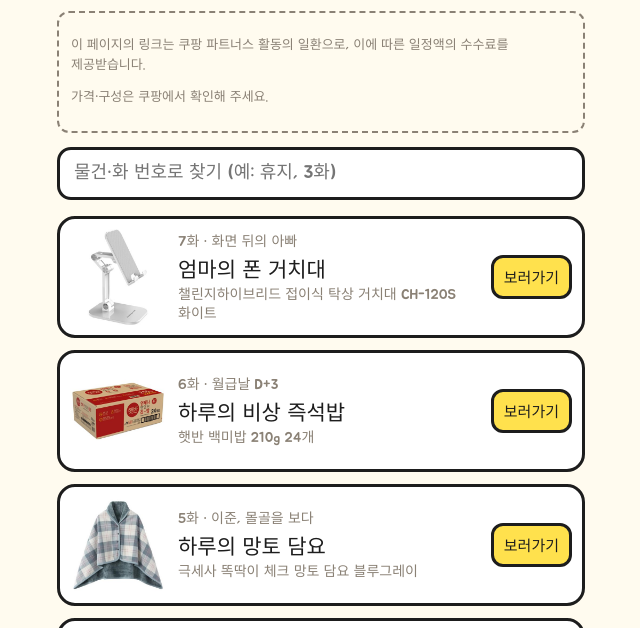
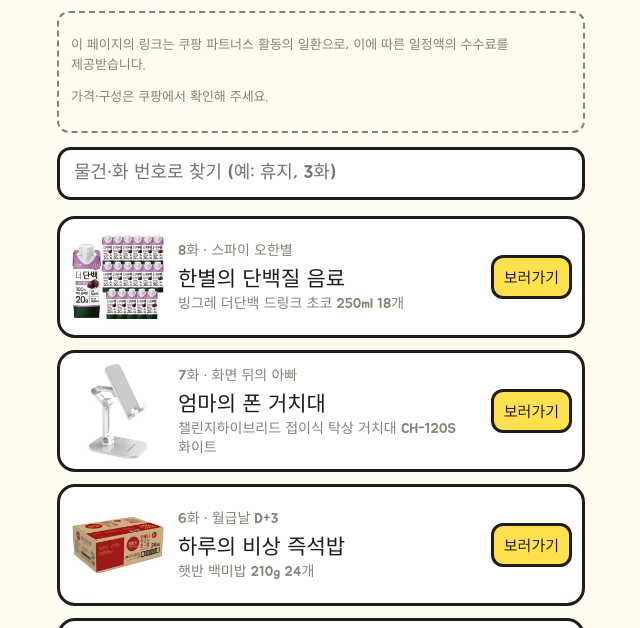
Before and after one commit to rocodrama/harusari-links, a plain HTML site: page index.html in a window 1280 px wide. Shown: the part 102-730 px from the top of the page, without its empty margins (319-959 px from the left). Drawn offline with Linux system fonts and the light colour scheme.

Commit message:
8화 스파이 오한별 추가

```diff
--- a/index.html
+++ b/index.html
@@ -24,6 +24,7 @@
 <div class="notice"><p>이 페이지의 링크는 쿠팡 파트너스 활동의 일환으로, 이에 따른 일정액의 수수료를 제공받습니다.</p><p>가격·구성은 쿠팡에서 확인해 주세요.</p></div>
 <input id="q" type="search" placeholder="물건·화 번호로 찾기 (예: 휴지, 3화)" aria-label="검색">
 <div id="list">
+<a class="card" href="https://link.coupang.com/a/hpi9k9urBc" target="_blank" rel="sponsored noopener" data-k="8화스파이오한별한별의단백질음료빙그레더단백드링크초코250ml18개단백질"><img src="img/ep8.jpg" alt="한별의 단백질 음료" loading="lazy"><div class="meta"><div class="ep">8화 · 스파이 오한별</div><div class="item">한별의 단백질 음료</div><div class="prod">빙그레 더단백 드링크 초코 250ml 18개</div></div><span class="go">보러가기</span></a>
 <a class="card" href="https://link.coupang.com/a/hpfQm5AYea" target="_blank" rel="sponsored noopener" data-k="7화화면뒤의아빠엄마의폰거치대챌린지하이브리드접이식탁상거치대ch-12os화이트거치대"><img src="img/ep7.jpg" alt="엄마의 폰 거치대" loading="lazy"><div class="meta"><div class="ep">7화 · 화면 뒤의 아빠</div><div class="item">엄마의 폰 거치대</div><div class="prod">챌린지하이브리드 접이식 탁상 거치대 CH-12OS 화이트</div></div><span class="go">보러가기</span></a>
 <a class="card" href="https://link.coupang.com/a/hn1X8ODMoS" target="_blank" rel="sponsored noopener" data-k="6화월급날d+3하루의비상즉석밥햇반백미밥210g24개즉석밥"><img src="img/ep6.jpg" alt="하루의 비상 즉석밥" loading="lazy"><div class="meta"><div class="ep">6화 · 월급날 D+3</div><div class="item">하루의 비상 즉석밥</div><div class="prod">햇반 백미밥 210g 24개</div></div><span class="go">보러가기</span></a>
 <a class="card" href="https://link.coupang.com/a/hnTtWZdGrk" target="_blank" rel="sponsored noopener" data-k="5화이준,몰골을보다하루의망토담요극세사똑딱이체크망토담요블루그레이담요"><img src="img/ep5.jpg" alt="하루의 망토 담요" loading="lazy"><div class="meta"><div class="ep">5화 · 이준, 몰골을 보다</div><div class="item">하루의 망토 담요</div><div class="prod">극세사 똑딱이 체크 망토 담요 블루그레이</div></div><span class="go">보러가기</span></a>
```
Also changed, not shown: img/ep8.jpg (added).
